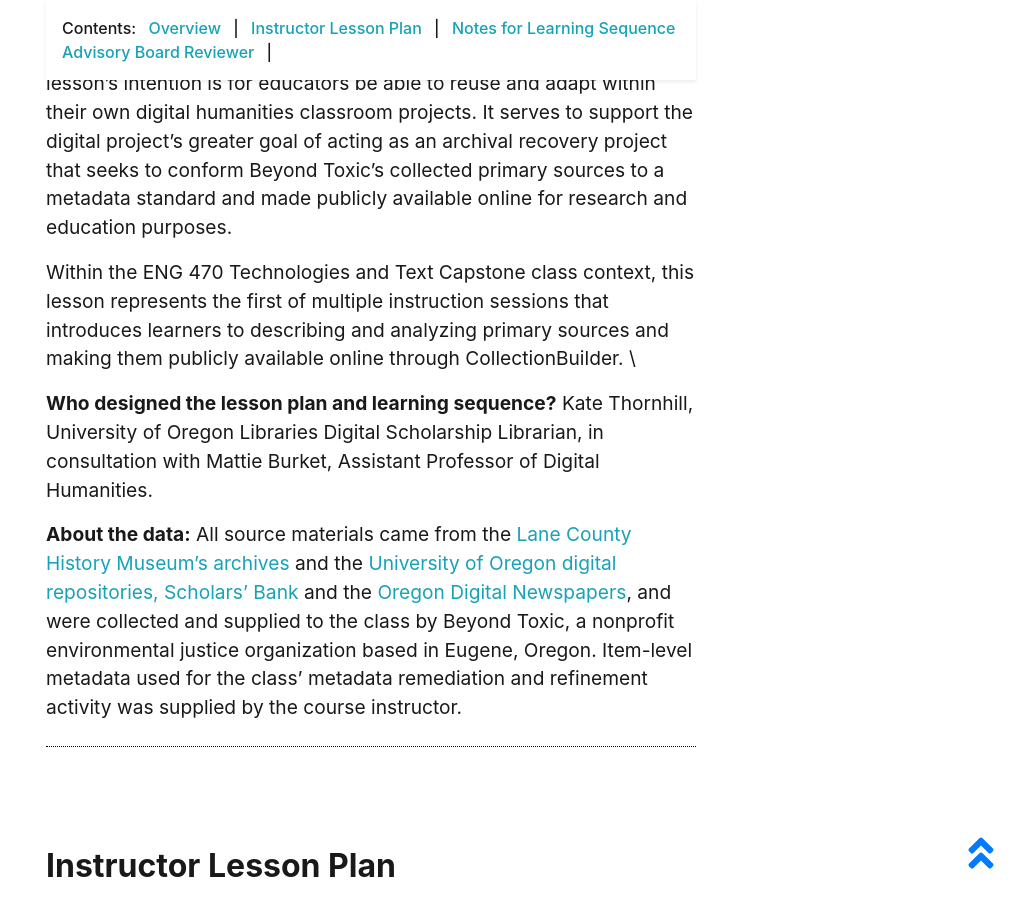
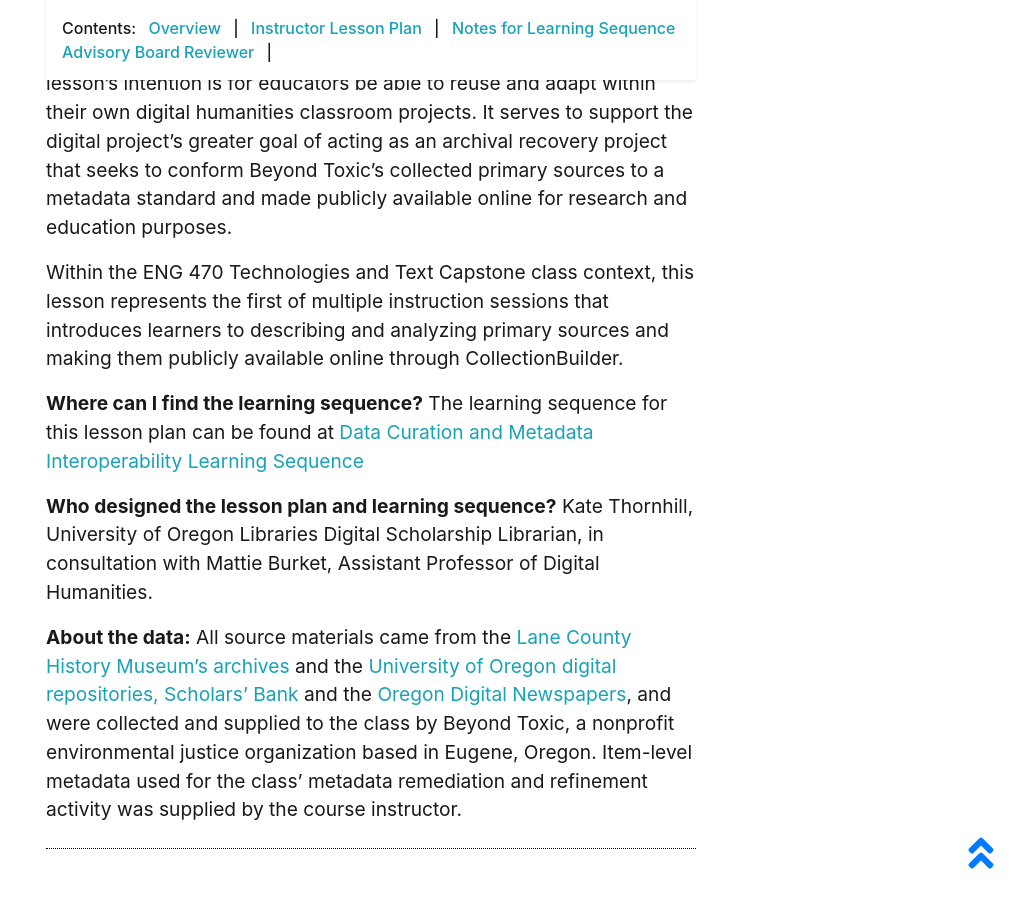
Before and after one commit to learn-static/eng-470, a Jekyll site: the page built from pages/dcmilessonplan.md, in a window 1280 px wide and 900 px high, scrolled down 906 px. Shown: the whole window, without its empty margins (269-1280 px from the left). Built offline with Jekyll 4.4.1, drawn with Linux system fonts in a browser that asks for light colours.

Commit message:
Update dcmilessonplan.md

```diff
--- a/pages/dcmilessonplan.md
+++ b/pages/dcmilessonplan.md
@@ -17,7 +17,9 @@ credits: true
 ## Overview
 **About the lesson:** This lesson was designed as part of the Learn-Static initiative funded by the National Endowement for the Humanities. The lesson's intention is for educators be able to reuse and adapt within their own digital humanities classroom projects. It serves to support the digital project's greater goal of acting as an archival recovery project that seeks to conform Beyond Toxic's collected primary sources to a metadata standard and made publicly available online for research and education purposes.
 
-Within the ENG 470 Technologies and Text Capstone class context, this lesson represents the first of multiple instruction sessions that introduces learners to describing and analyzing primary sources and making them publicly available online through CollectionBuilder. \
+Within the ENG 470 Technologies and Text Capstone class context, this lesson represents the first of multiple instruction sessions that introduces learners to describing and analyzing primary sources and making them publicly available online through CollectionBuilder.
+
+**Where can I find the learning sequence?** The learning sequence for this lesson plan can be found at [Data Curation and Metadata Interoperability Learning Sequence](https://learn-static.github.io/eng-470/datacurationadninteroperability.html)
 
 **Who designed the lesson plan and learning sequence?** Kate Thornhill, University of Oregon Libraries Digital Scholarship Librarian, in consultation with Mattie Burket, Assistant Professor of Digital Humanities.
 
```
